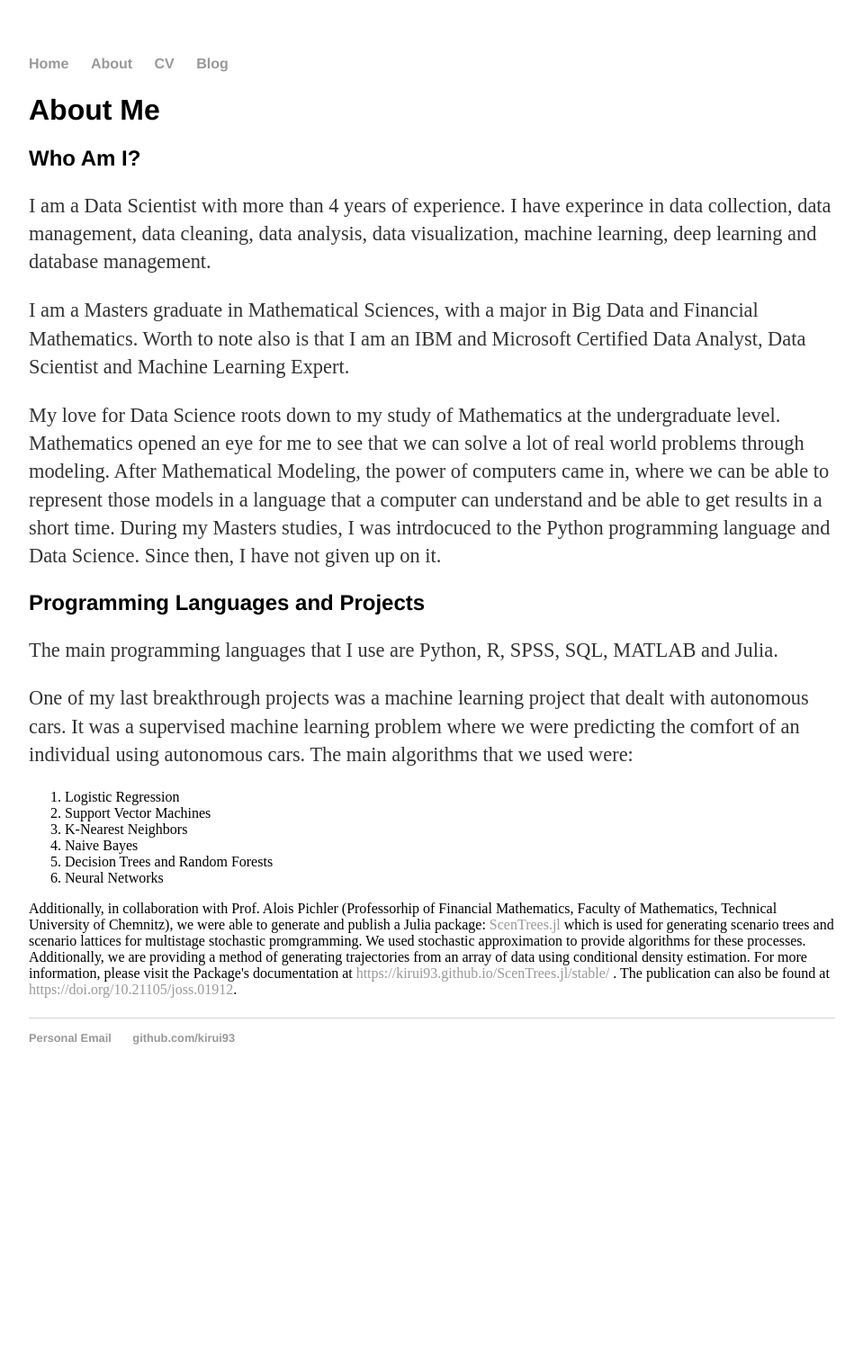
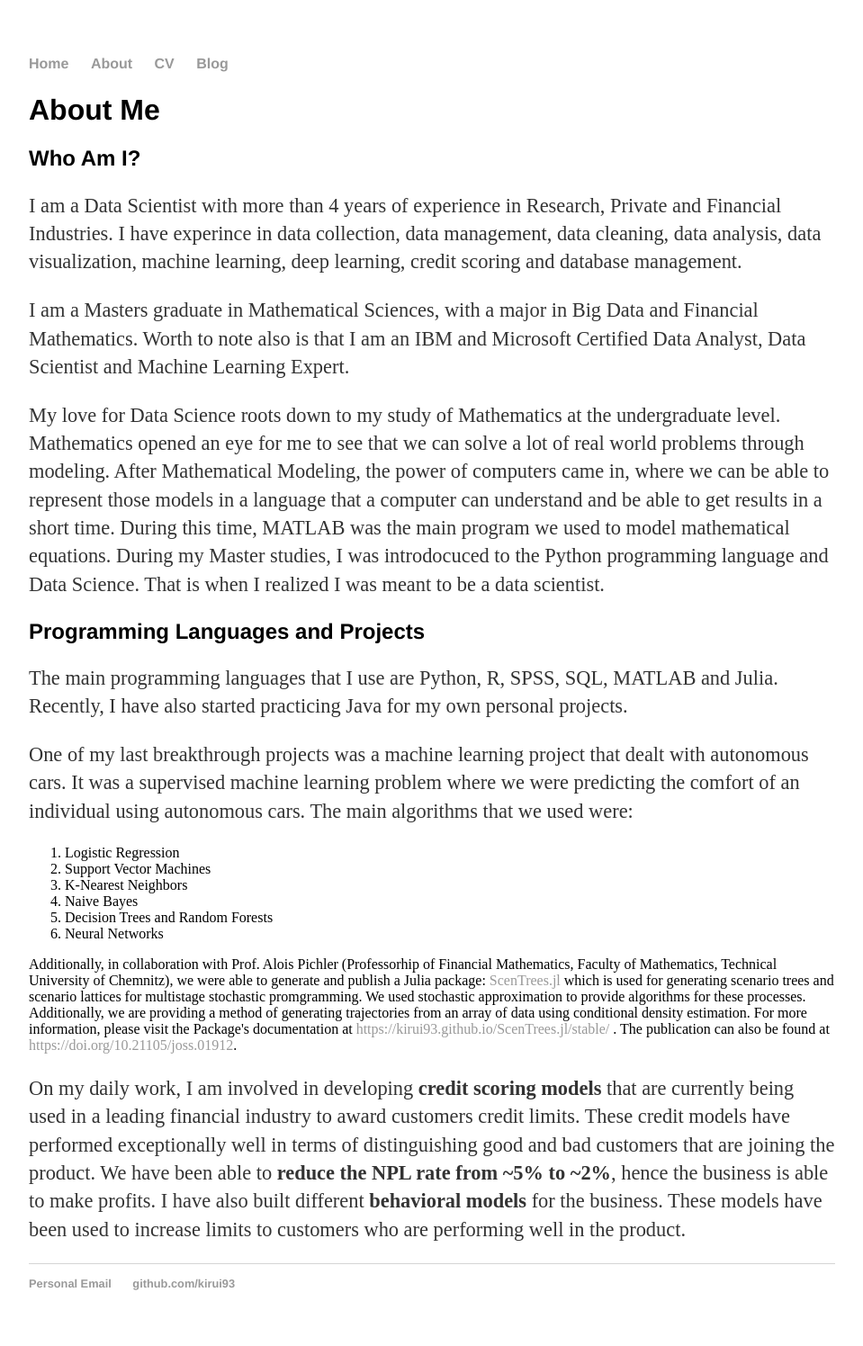
Before and after one commit to kirui93/kirui93.github.io, a Jekyll site: the page built from about/index.html, in a window 1280 px wide. Shown: the whole page at 90% size, without its empty margins (160-1119 px from the left). Built offline with Jekyll 4.4.1, drawn with Linux system fonts in a browser that asks for light colours; before the commit the page ends 1223 px from its top, so only the background shows below that.

Commit message:
add more information

```diff
--- a/about/index.html
+++ b/about/index.html
@@ -10,20 +10,20 @@ title: Kipngeno Kirui, About.
     		Who Am I?
   	</h2>
 	<p>
-    		I am a Data Scientist with more than 4 years of experience. I have experince in data collection, data management, data cleaning, data analysis,
-  		data visualization, machine learning, deep learning and database management.
+    		I am a Data Scientist with more than 4 years of experience in Research, Private and Financial Industries. I have experince in data collection, data management, data cleaning, data analysis,
+  		data visualization, machine learning, deep learning, credit scoring and database management.
   	</p>
   	<p>
     		I am a Masters graduate in Mathematical Sciences, with a major in Big Data and Financial Mathematics. Worth to note also is that I am an IBM and Microsoft Certified Data Analyst, Data Scientist and Machine Learning Expert.
   	</p>
   	<p>
     		My love for Data Science roots down to my study of Mathematics at the undergraduate level. Mathematics opened an eye for me to see that we can solve a lot of real world problems through modeling.
-    		After Mathematical Modeling, the power of computers came in, where we can be able to represent those models in a language that a computer can understand and be able to get results in a short time.
-    		During my Masters studies, I was intrdocuced to the Python programming language and Data Science. Since then, I have not given up on it.
+    		After Mathematical Modeling, the power of computers came in, where we can be able to represent those models in a language that a computer can understand and be able to get results in a short time. During this time, MATLAB was the main program we used to model mathematical equations.
+    		During my Master studies, I was introdocuced to the Python programming language and Data Science. That is when I realized I was meant to be a data scientist.
   	</p>
   	<h2> Programming Languages and Projects </h2>
   	<p>
-    		The main programming languages that I use are Python, R, SPSS, SQL, MATLAB and Julia.
+    		The main programming languages that I use are Python, R, SPSS, SQL, MATLAB and Julia. Recently, I have also started practicing Java for my own personal projects.
   	</p>
   	<p>
 	    	One of my last breakthrough projects was a machine learning project that dealt with autonomous cars. It was a supervised machine learning problem where we were predicting the comfort of an individual using autonomous cars.
@@ -41,4 +41,10 @@ title: Kipngeno Kirui, About.
 		For more information, please visit the Package's documentation at <a href="https://kirui93.github.io/ScenTrees.jl/stable/"> https://kirui93.github.io/ScenTrees.jl/stable/</a> . The publication can also be found at <a href="https://doi.org/10.21105/joss.01912"> https://doi.org/10.21105/joss.01912</a>.
   	</p>
 
+	<p>
+		On my daily work, I am involved in developing <b>credit scoring models</b> that are currently being used in a leading financial industry to award customers credit limits.
+		These credit models have performed exceptionally well in terms of distinguishing good and bad customers that are joining the product. We have been able to <b>reduce the NPL rate from ~5% to ~2%</b>, hence the business is able to make profits.
+		I have also built different <b>behavioral models</b> for the business. These models have been used to increase limits to customers who are performing well in the product.
+	</p>
+
 </div>
```
Lines whose indentation alone changed are shown as unchanged.
